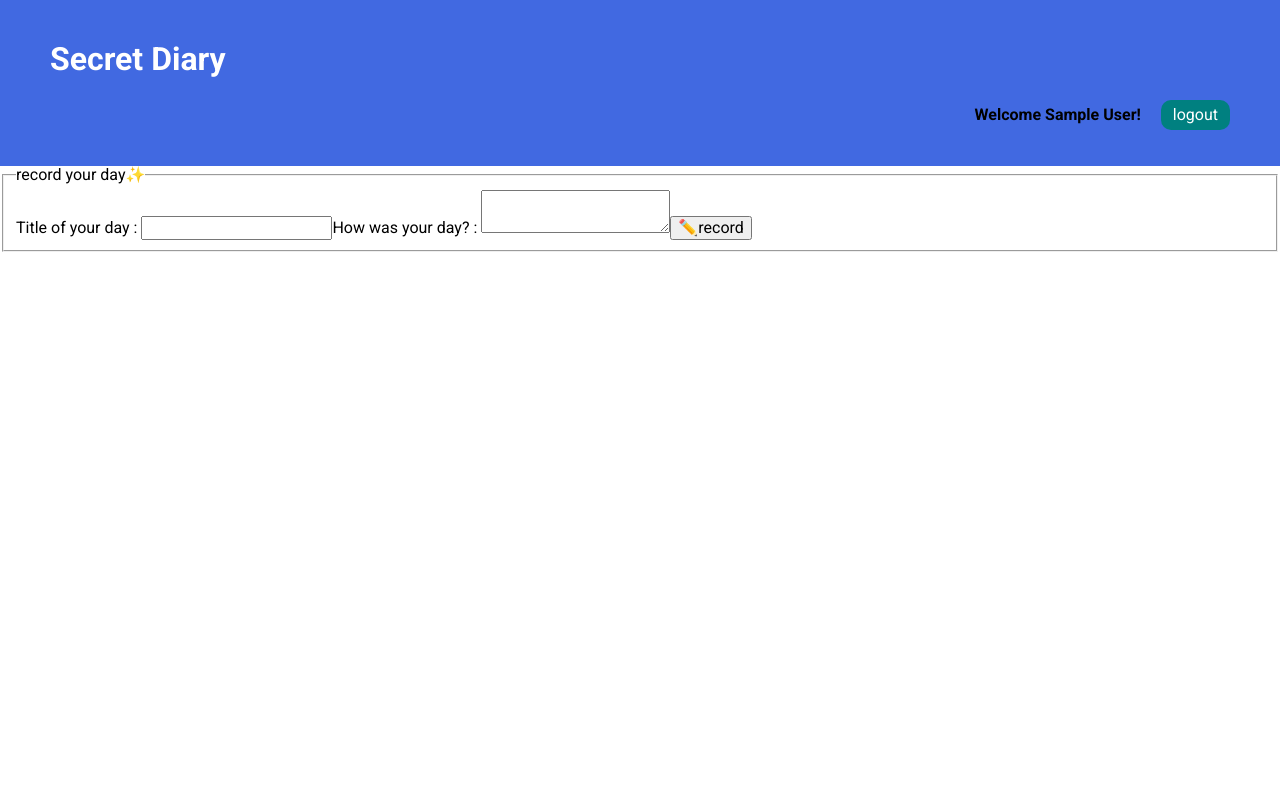
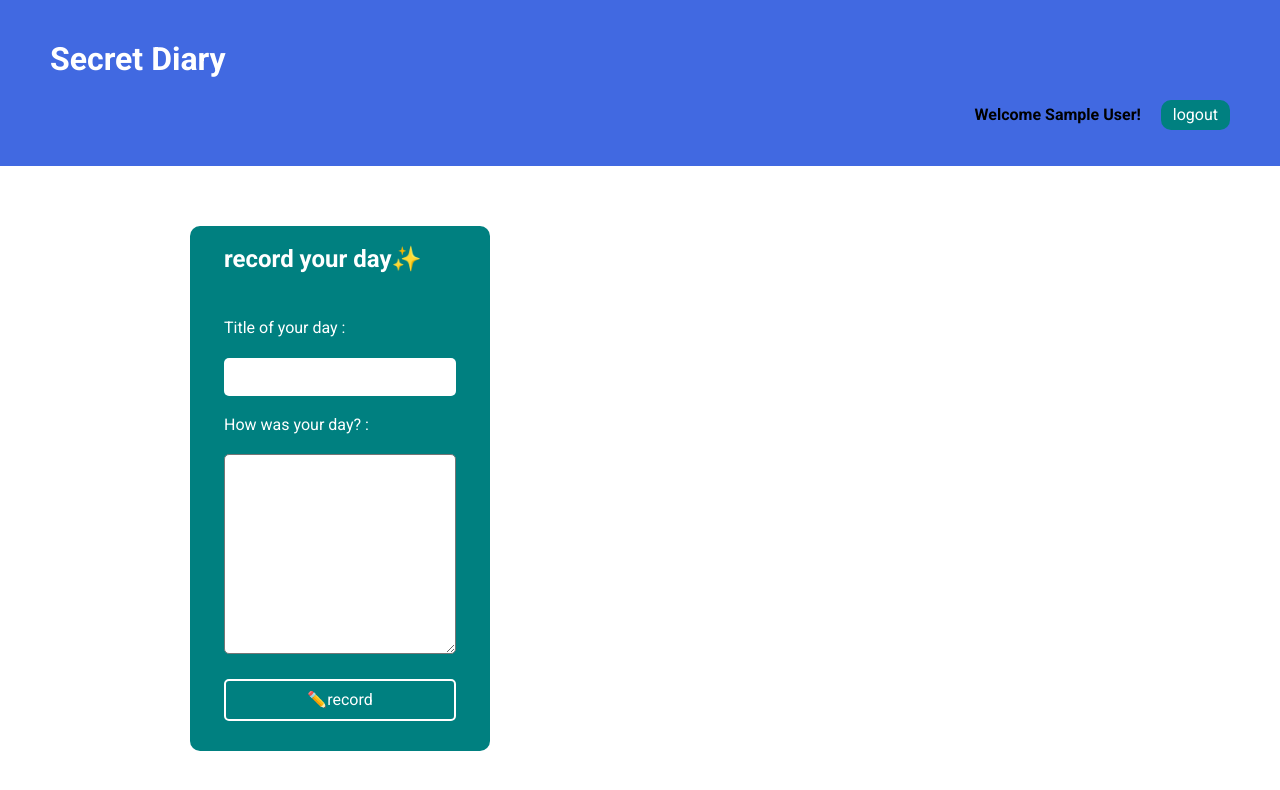
Before and after one commit to sojeongsojeong-park/diary, a React (Create React App) app: page / in a window 1280 px wide. Shown: the top 790 px of the page. Built offline with nearby package versions, Linux system fonts and the light colour scheme; no server answers; the database is empty; sample sign-in values are in the browser's storage.

Commit message:
feat: implement delete button for each post

```diff
--- a/src/hooks/useCollection.jsx
+++ b/src/hooks/useCollection.jsx
@@ -1,4 +1,4 @@
-import { collection, onSnapshot } from "firebase/firestore";
+import { collection, onSnapshot, orderBy, query, where } from "firebase/firestore";
 import { useEffect, useState } from "react";
 import { appFireStore } from "../firebase/config";
 
@@ -7,8 +7,12 @@
   const [error, setError] = useState(null);
 
   useEffect(() => {
+    let q;
+    if (myQuery) {
+      q = query(collection(appFireStore, transaction), where(...myQuery), orderBy('createdTime', "desc"));
+    }
     const unsubscribe = onSnapshot(
-      collection(appFireStore, transaction),
+      myQuery ? q : collection(appFireStore, transaction),
       (snapshot) => {
         let result = [];
         snapshot.docs.forEach((doc) => {
--- a/src/hooks/useFirestore.jsx
+++ b/src/hooks/useFirestore.jsx
@@ -1,4 +1,4 @@
-import { addDoc, collection } from "firebase/firestore";
+import { addDoc, collection, deleteDoc, doc } from "firebase/firestore";
 import { useReducer } from "react";
 import { appFireStore, timestamp } from "../firebase/config";
 
@@ -14,6 +14,13 @@
     case "isPending":
       return { isPending: true, document: null, success: false, error: null };
     case "addDoc":
+      return {
+        isPending: false,
+        document: action.payload,
+        success: true,
+        error: null,
+      };
+    case "deleteDoc":
       return {
         isPending: false,
         document: action.payload,
@@ -52,7 +59,16 @@
   };
 
   //컬렉션에서 문서를 제거
-  const deleteDocument = (id) => {};
+  const deleteDocument = async (id) => {
+    dispatch({ type: "isPending" });
+    try {
+
+      const docRef = await deleteDoc(doc(colRef, id));
+      dispatch({ type: "deleteDoc", payload: docRef });
+    } catch (error) {
+      dispatch({ type: "error", payload: error.message });
+    }
+  };
 
   return { addDocument, deleteDocument, response };
 };
--- a/src/index.css
+++ b/src/index.css
@@ -1,10 +1,18 @@
-@import url('https://fonts.googleapis.com/css2?family=Roboto:wght@100;300;400;500;700;900&display=swap');
+@import url("https://fonts.googleapis.com/css2?family=Roboto:wght@100;300;400;500;700;900&display=swap");
 
 /* base styles */
 body {
-  font-family: 'Roboto', sans-serif;
+  font-family: "Roboto", sans-serif;
 }
 
 ul {
   list-style-type: none;
 }
+
+* {
+  box-sizing: border-box;
+}
+
+button {
+  cursor: pointer;
+}
--- a/src/pages/home/DiaryList.jsx
+++ b/src/pages/home/DiaryList.jsx
@@ -1,7 +1,9 @@
 import React from "react";
+import { useFirestore } from "../../hooks/useFirestore";
 import styles from "./Home.module.css";
 
 function DiaryList({ diaries }) {
+  const { deleteDocument } = useFirestore("diary");
   return (
     <>
       {diaries.map((item) => {
@@ -9,6 +11,14 @@
           <li key={item.id}>
             <strong className={styles.title}>{item.title}</strong>
             <p className={styles.text}>{item.content}</p>
+            <button
+              type='button'
+              onClick={() => {
+                deleteDocument(item.id);
+              }}
+            >
+              delete
+            </button>
           </li>
         );
       })}
--- a/src/pages/home/Home.module.css
+++ b/src/pages/home/Home.module.css
@@ -0,0 +1,86 @@
+.content {
+  display: grid;
+  grid-template-columns: 1fr 2fr;
+  max-width: 960px;
+  margin: 60px auto;
+  padding: 0 30px;
+}
+
+.side_menu form {
+  padding: 20px;
+  background-color: teal;
+  border-radius: 10px;
+}
+
+.side_menu fieldset {
+  border: none;
+}
+
+.side_menu legend {
+  font-size: 1.5rem;
+  font-weight: bold;
+  margin-bottom: 20px;
+  color: #fff;
+}
+
+.side_menu input {
+  display: block;
+  width: 100%;
+  padding: 10px;
+  border: none;
+  border-radius: 5px;
+}
+.side_menu label {
+  display: block;
+  margin: 20px auto;
+  color: #fff;
+}
+.side_menu textarea {
+  height: 200px;
+  width: 100%;
+  border-radius: 5px;
+}
+
+.side_menu button {
+  display: block;
+  width: 100%;
+  margin-top: 20px;
+  padding: 10px 15px;
+  border-radius: 5px;
+  background-color: transparent;
+  border: 2px solid #fff;
+  color: #fff;
+}
+
+.content_list {
+  margin: 0;
+}
+.content_list li {
+  border: 1px solid #f2f2f2;
+  box-shadow: 3px 3px 5px rgba(50, 50, 50, 0.1);
+  padding: 30px;
+  position: relative;
+  border-left: 4px solid teal;
+}
+
+.content_list li + li {
+  margin: 30px 0;
+}
+.content_list .title {
+  font-size: 1.5em;
+}
+.content_list .text {
+  font-size: 1.3em;
+}
+
+.content_list button {
+  position: absolute;
+  top: 0;
+  right: 0;
+  background-color: teal;
+  border: 0;
+  color: #fff;
+  padding: 12px 8px;
+  line-height: 0;
+  cursor: pointer;
+}
```
